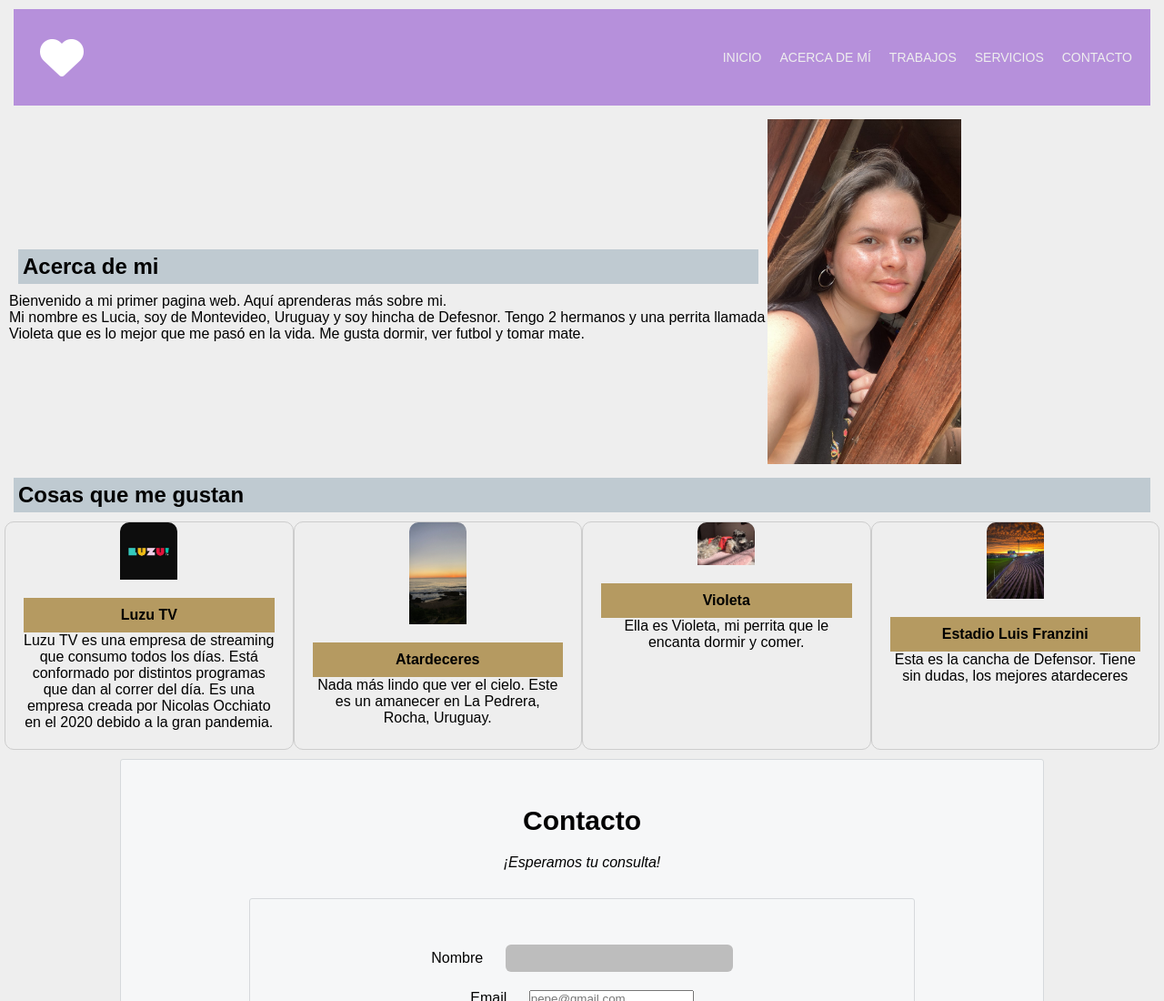
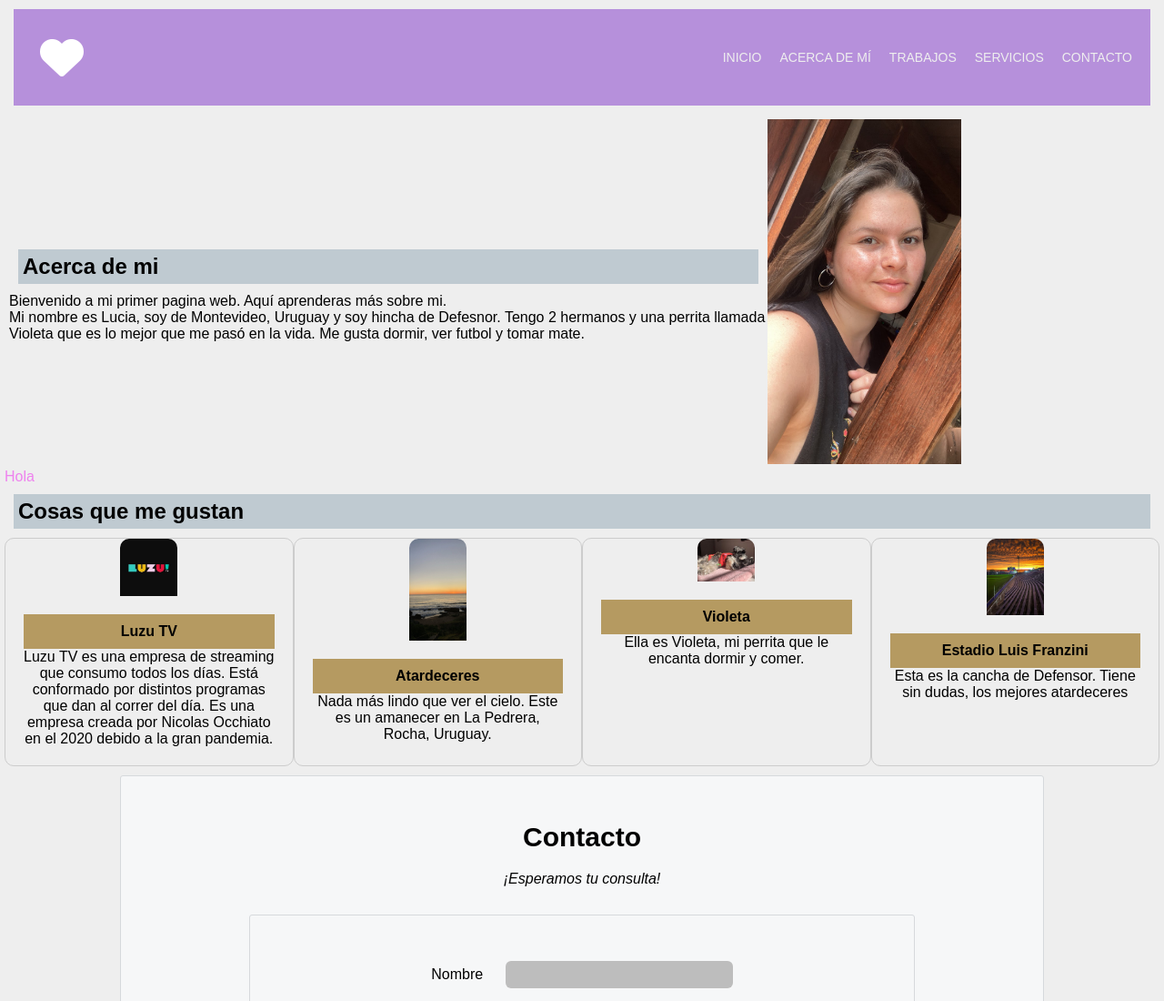
Before and after one commit to Lupra21/miprimerpagina, a plain HTML site: page index.html in a window 1280 px wide. Shown: the top 1100 px of the page at 91% size. Drawn offline with Linux system fonts and the light colour scheme; a web font is replaced by a local one.

Commit message:
mi primera confirmación de actualización

```diff
--- a/estilos.css
+++ b/estilos.css
@@ -21,7 +21,9 @@ header{
     padding: 5px;
     margin: 10px;
 }
-
+.greeting {
+  color: violet;
+}
 h5{
     color: aliceblue;
     background-color: rgb(130, 206, 238);
--- a/index.html
+++ b/index.html
@@ -52,7 +52,7 @@
                     <img src="yo.jpg" alt="">
                 </div>
             </section>
-
+            <div class="greeting"> Hola </div>
 </main>
 
 <main class="seccion-tarjetas">
```
